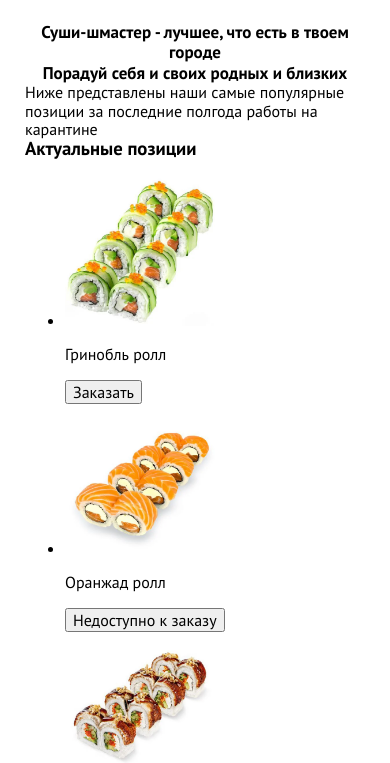
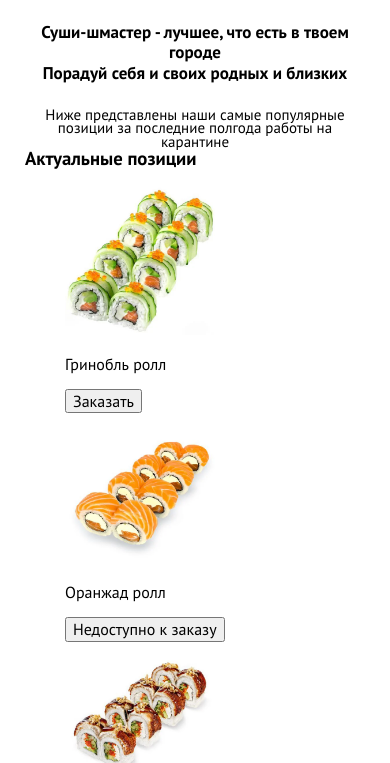
Before and after one commit to Luno-front-end/sushi-web, a plain HTML site: page index.html in a window 390 px wide. Shown: the part 63-826 px from the top of the page. Drawn offline with nearby package versions, Linux system fonts and the light colour scheme.

Commit message:
finish section one mobile layout

```diff
--- a/css/styles.css
+++ b/css/styles.css
@@ -30,6 +30,7 @@ header {
   text-decoration: none;
 }
 .general-list {
+  list-style: none;
 }
 
 .logo-link {
@@ -71,6 +72,10 @@ header {
 
 .heading-hero-two {
   font-weight: 700;
+}
+
+.subtitle-hero {
+  font-weight: 400;
 }
 
 /* Responsive and defined styles */
@@ -131,6 +136,13 @@ header {
     line-height: 1.2;
     text-align: center;
   }
+
+  .subtitle-hero {
+    margin-top: 25px;
+    font-size: 15px;
+    line-height: 0.88;
+    text-align: center;
+  }
 }
 
 /* @media screen and (min-width: 768px) and (max-width: 1199px) {
--- a/index.html
+++ b/index.html
@@ -47,10 +47,14 @@
               полгода работы на карантине
             </p>
           </div>
+        </div>
+      </section>
+      <section>
+        <div class="container">
           <h3 class="general-heading heading-hero-positions">
             Актуальные позиции
           </h3>
-          <ul>
+          <ul class="general-list list-card">
             <li>
               <picture>
                 <source
@@ -106,6 +110,7 @@
           </ul>
         </div>
       </section>
+
       <section>
         <h2>Самые выгодные предложения:</h2>
 
```
